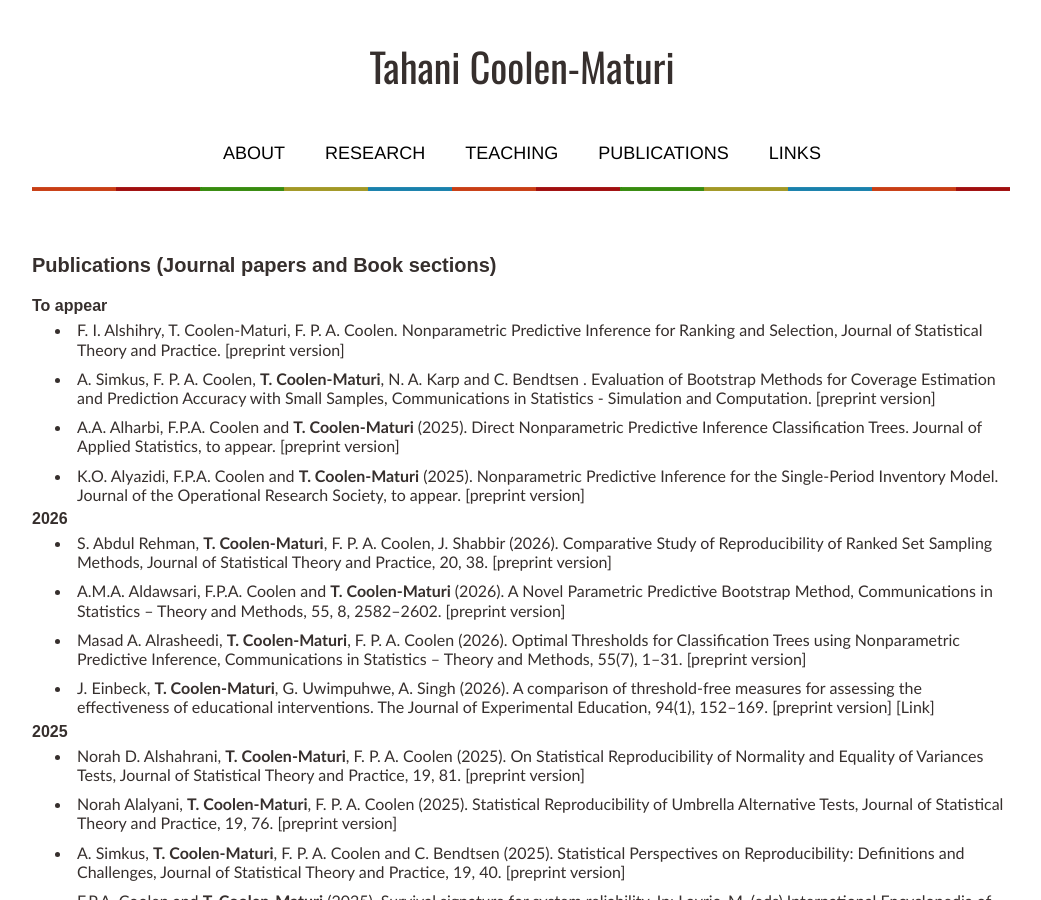
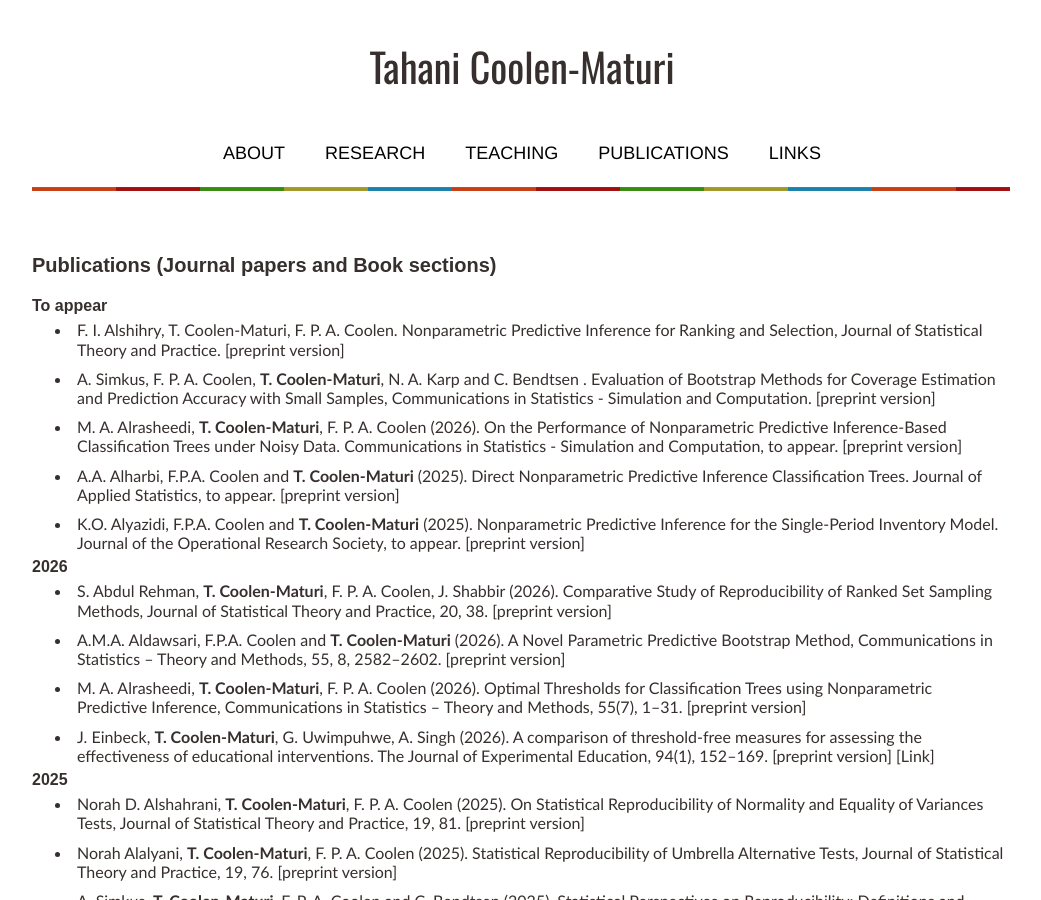
Before and after one commit to tmaturi/tahanimaturi, a Jekyll site: the page built from publications.md, in a window 1280 px wide and 900 px high. Shown: the whole window, without its empty margins (119-1160 px from the left). Built offline with Jekyll 4.4.1, drawn with Linux system fonts in a browser that asks for light colours; our own code applies the rules of GitHub Pages for plain Markdown files.

Commit message:
Update publications.md

```diff
--- a/publications.md
+++ b/publications.md
@@ -15,6 +15,8 @@ title: Publications
 
 
 
+- M. A. Alrasheedi, **T. Coolen-Maturi**, F. P. A. Coolen (2026). On the Performance of Nonparametric Predictive Inference-Based Classification Trees under Noisy Data. Communications in Statistics - Simulation and Computation, to appear. [[preprint version](pdfs/Masad_Paper_20260310_rev_DRO.pdf){:target="_blank"}]
+
 
 - A.A. Alharbi, F.P.A. Coolen and **T. Coolen-Maturi** (2025). Direct Nonparametric Predictive Inference Classification
 Trees. Journal of Applied Statistics, to appear. [[preprint version](pdfs/paper_DirectNPI2Dec2025.pdf){:target="_blank"}]
@@ -29,7 +31,7 @@
 
 - A.M.A. Aldawsari, F.P.A. Coolen and **T. Coolen-Maturi** (2026). A Novel Parametric Predictive Bootstrap Method, Communications in Statistics – Theory and Methods, 55, 8, 2582–2602. [[preprint version](pdfs/Paper1_TCM_20250513_rev.pdf){:target="_blank"}]
 
-- Masad A. Alrasheedi, **T. Coolen-Maturi**, F. P. A. Coolen (2026). Optimal Thresholds for Classification Trees using Nonparametric Predictive Inference, Communications in Statistics – Theory and Methods, 55(7), 1–31. [[preprint version](pdfs/Masad_Paper_20250430_rev.pdf){:target="_blank"}]
+- M. A. Alrasheedi, **T. Coolen-Maturi**, F. P. A. Coolen (2026). Optimal Thresholds for Classification Trees using Nonparametric Predictive Inference, Communications in Statistics – Theory and Methods, 55(7), 1–31. [[preprint version](pdfs/Masad_Paper_20250430_rev.pdf){:target="_blank"}]
 
 
 - J. Einbeck, **T. Coolen-Maturi**, G. Uwimpuhwe, A. Singh (2026). A comparison of threshold-free measures for assessing the effectiveness of educational interventions. The Journal of Experimental Education, 94(1), 152–169. [[preprint version](pdfs/EEF_gain_index_paper_JEE.pdf){:target="_blank"}]  [[Link](https://doi.org/10.1080/00220973.2024.2405738){:target="_blank"}]
```
